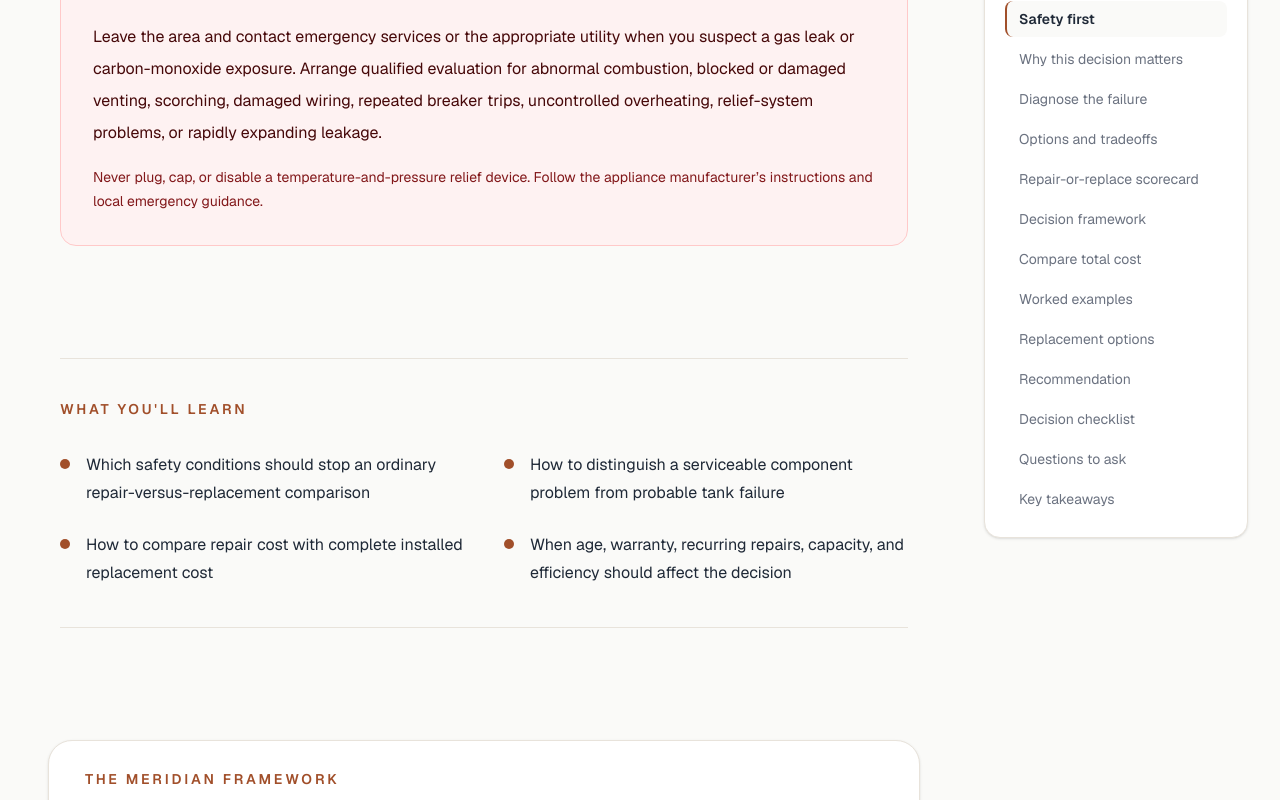
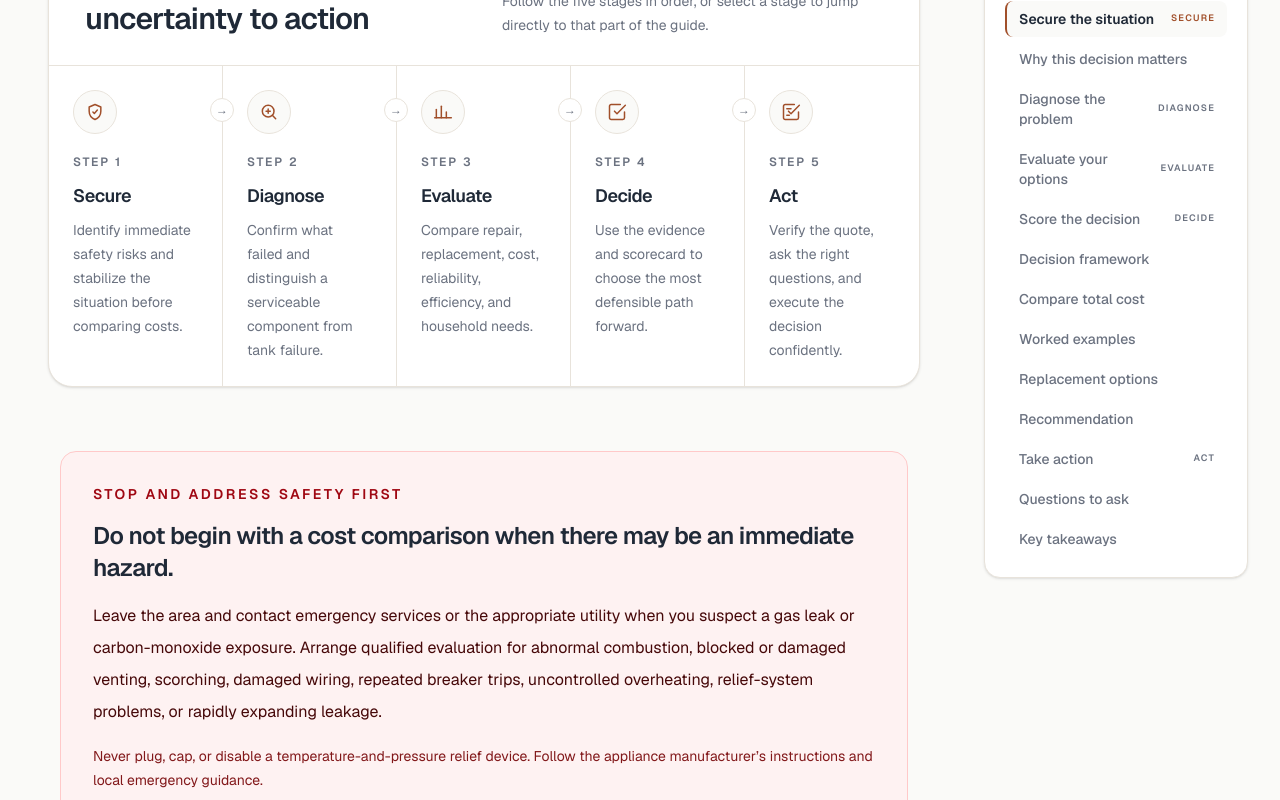
Before and after one commit to brandonkoehnke/northward-meridian, a Next.js app: page /guides/repair-or-replace-water-heater in a window 1280 px wide. Shown: the part 1220-2020 px from the top of the page. Built offline with nearby package versions, Linux system fonts and the light colour scheme.

Commit message:
refactor: simplify guide navigation hierarchy

```diff
--- a/app/components/article/GuideTableOfContents.tsx
+++ b/app/components/article/GuideTableOfContents.tsx
@@ -5,6 +5,7 @@ import { useEffect, useMemo, useState } from "react";
 export type GuideNavigationItem = {
   id: string;
   label: string;
+  stage?: "Secure" | "Diagnose" | "Evaluate" | "Decide" | "Act";
 };
 
 type GuideTableOfContentsProps = {
@@ -16,12 +17,12 @@ export default function GuideTableOfContents({
   items,
   variant = "desktop",
 }: GuideTableOfContentsProps) {
-  const [activeId, setActiveId] = useState(items[0]?.id ?? "");
-
   const validItems = useMemo(
     () => items.filter((item) => item.id.trim() && item.label.trim()),
     [items],
   );
+
+  const [activeId, setActiveId] = useState(validItems[0]?.id ?? "");
 
   useEffect(() => {
     const sections = validItems
@@ -46,7 +47,10 @@ export default function GuideTableOfContents({
     };
 
     updateActiveSection();
-    window.addEventListener("scroll", updateActiveSection, { passive: true });
+
+    window.addEventListener("scroll", updateActiveSection, {
+      passive: true,
+    });
     window.addEventListener("resize", updateActiveSection);
 
     return () => {
@@ -59,15 +63,21 @@ export default function GuideTableOfContents({
     0,
     validItems.findIndex((item) => item.id === activeId),
   );
+
   const progress = validItems.length
     ? ((activeIndex + 1) / validItems.length) * 100
     : 0;
 
   const navigateTo = (id: string) => {
     const section = document.getElementById(id);
+
     if (!section) return;
 
-    section.scrollIntoView({ behavior: "smooth", block: "start" });
+    section.scrollIntoView({
+      behavior: "smooth",
+      block: "start",
+    });
+
     window.history.replaceState(null, "", `#${id}`);
   };
 
@@ -82,6 +92,7 @@ export default function GuideTableOfContents({
         >
           On this page
         </label>
+
         <select
           id="guide-section-select"
           value={activeId}
@@ -108,6 +119,7 @@ export default function GuideTableOfContents({
           <p className="text-sm font-semibold uppercase tracking-[0.18em] text-[var(--accent)]">
             On this page
           </p>
+
           <span className="text-xs tabular-nums text-[var(--muted)]">
             {activeIndex + 1}/{validItems.length}
           </span>
@@ -133,12 +145,33 @@ export default function GuideTableOfContents({
                   type="button"
                   onClick={() => navigateTo(item.id)}
                   aria-current={isActive ? "location" : undefined}
-                  className={`w-full rounded-lg border-l-2 px-3 py-2 text-left text-sm leading-5 transition-colors ${isActive
-                      ? "border-[var(--accent)] bg-[var(--background)] font-semibold text-[var(--foreground)]"
-                      : "border-transparent text-[var(--muted)] hover:bg-[var(--background)] hover:text-[var(--foreground)]"
+                  className={`flex w-full items-center justify-between gap-3 rounded-lg border-l-2 px-3 py-2 text-left transition-colors ${
+                    isActive
+                      ? "border-[var(--accent)] bg-[var(--background)]"
+                      : "border-transparent hover:bg-[var(--background)]"
+                  }`}
+                >
+                  <span
+                    className={`text-sm leading-5 ${
+                      isActive
+                        ? "font-semibold text-[var(--foreground)]"
+                        : "font-medium text-[var(--muted)]"
                     }`}
-                >
-                  {item.label}
+                  >
+                    {item.label}
+                  </span>
+
+                  {item.stage ? (
+                    <span
+                      className={`shrink-0 text-[0.58rem] font-semibold uppercase tracking-[0.12em] ${
+                        isActive
+                          ? "text-[var(--accent)]"
+                          : "text-[var(--muted)]"
+                      }`}
+                    >
+                      {item.stage}
+                    </span>
+                  ) : null}
                 </button>
               </li>
             );
--- a/app/guides/repair-or-replace-water-heater/page.tsx
+++ b/app/guides/repair-or-replace-water-heater/page.tsx
@@ -53,19 +53,63 @@ const guide: Guide = {
 
 
 const guideSections = [
-    { id: "safety", label: "Safety first" },
-    { id: "why-it-matters", label: "Why this decision matters" },
-    { id: "diagnosis", label: "Diagnose the failure" },
-    { id: "options", label: "Options and tradeoffs" },
-    { id: "scorecard", label: "Repair-or-replace scorecard" },
-    { id: "framework", label: "Decision framework" },
-    { id: "cost-comparison", label: "Compare total cost" },
-    { id: "worked-examples", label: "Worked examples" },
-    { id: "replacement-options", label: "Replacement options" },
-    { id: "recommendation", label: "Recommendation" },
-    { id: "checklist", label: "Decision checklist" },
-    { id: "questions", label: "Questions to ask" },
-    { id: "takeaways", label: "Key takeaways" },
+    {
+        id: "safety",
+        label: "Secure the situation",
+        stage: "Secure",
+    },
+    {
+        id: "why-it-matters",
+        label: "Why this decision matters",
+    },
+    {
+        id: "diagnosis",
+        label: "Diagnose the problem",
+        stage: "Diagnose",
+    },
+    {
+        id: "options",
+        label: "Evaluate your options",
+        stage: "Evaluate",
+    },
+    {
+        id: "scorecard",
+        label: "Score the decision",
+        stage: "Decide",
+    },
+    {
+        id: "framework",
+        label: "Decision framework",
+    },
+    {
+        id: "cost-comparison",
+        label: "Compare total cost",
+    },
+    {
+        id: "worked-examples",
+        label: "Worked examples",
+    },
+    {
+        id: "replacement-options",
+        label: "Replacement options",
+    },
+    {
+        id: "recommendation",
+        label: "Recommendation",
+    },
+    {
+        id: "checklist",
+        label: "Take action",
+        stage: "Act",
+    },
+    {
+        id: "questions",
+        label: "Questions to ask",
+    },
+    {
+        id: "takeaways",
+        label: "Key takeaways",
+    },
 ] as const;
 
 const meridianFrameworkSteps = [
@@ -168,12 +212,11 @@ export default function RepairOrReplaceWaterHeaterGuide() {
             structuredData={articleJsonLd}
             sections={guideSections}
         >
+            <MeridianFramework steps={meridianFrameworkSteps} />
 
             <SafetyCallout />
 
             <LearningObjectives items={guide.learningObjectives} />
-
-            <MeridianFramework steps={meridianFrameworkSteps} />
 
             <WhyThisMatters id="why-it-matters">
                 <p>
```
